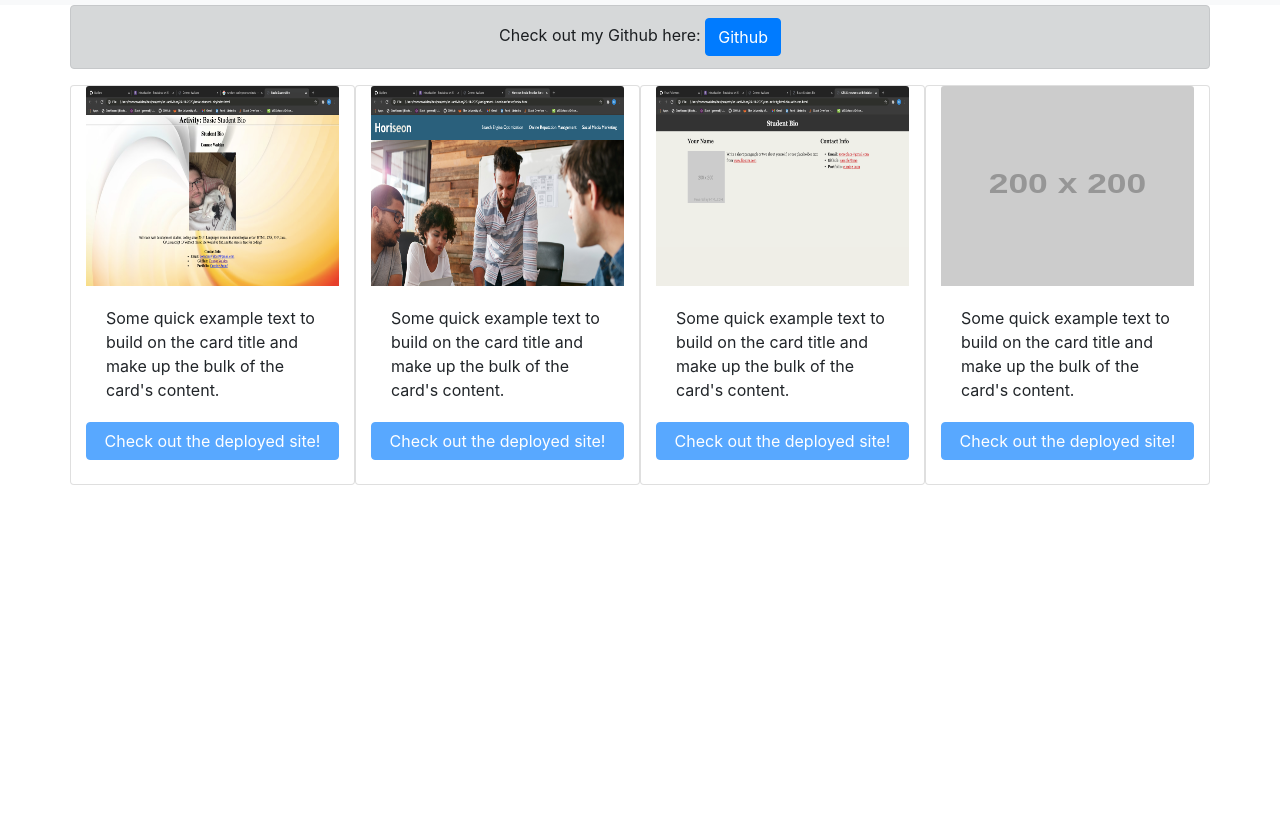
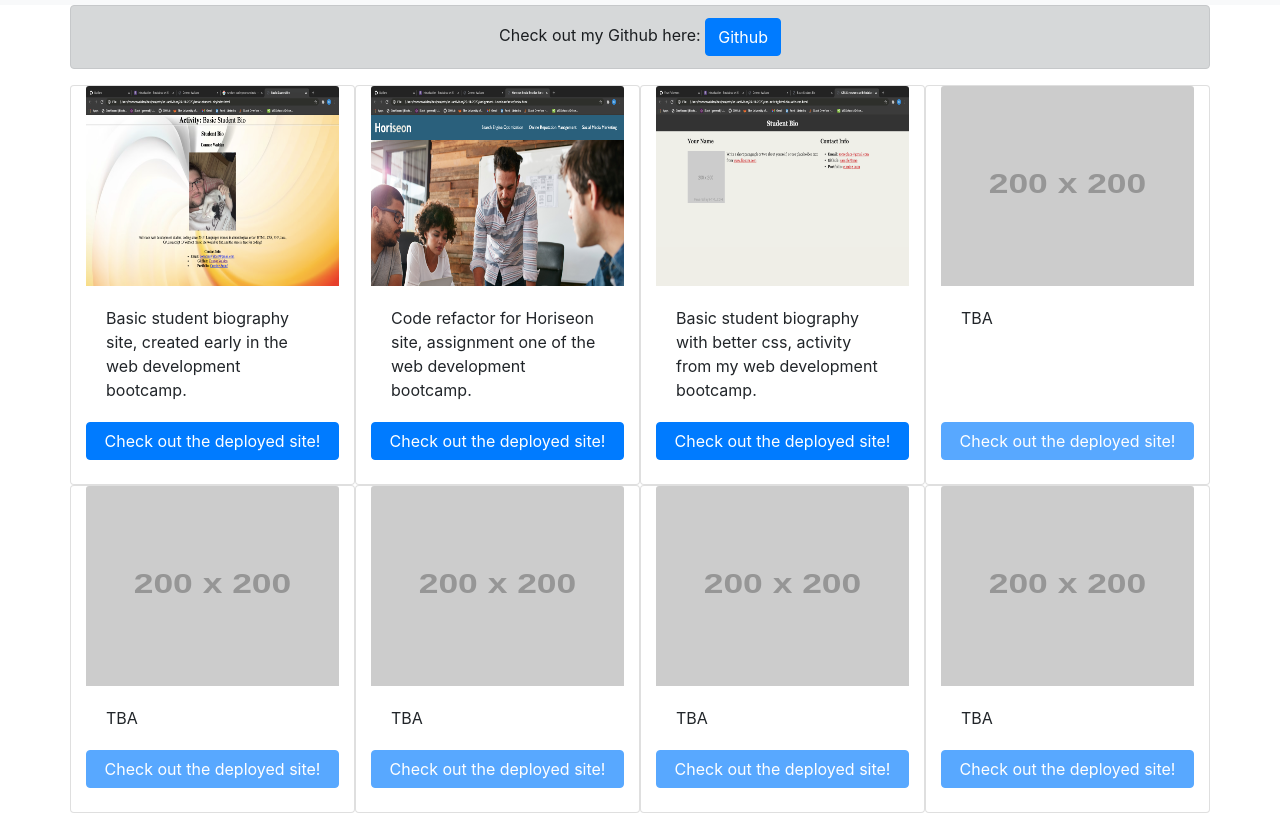
Before and after one commit to Connor-Walden/assignment-2-responsive-portfolio, a plain HTML site: page portfolio.html in a window 1280 px wide. Shown: the part 51-864 px from the top of the page. Before the commit the page ends 800 px from the top, so only its background shows below. Drawn offline with nearby package versions, Linux system fonts and the light colour scheme; placeholder pictures from the web are drawn by us.

Commit message:
Added proper descriptions and links to the sites in my portfolio

```diff
--- a/portfolio.html
+++ b/portfolio.html
@@ -43,27 +43,45 @@
         <div class="card col-md-3" style="width: 18rem;">
           <img src="./assets/images/Screen Shot 2020-12-05 at 12.50.34 pm.png" class="card-img-top" alt="..." width="200px" height="200px">
           <div class="card-body">
-            <p class="card-text">Some quick example text to build on the card title and make up the bulk of the card's content.</p>
+            <p class="card-text">
+              Basic student biography site, created early in the web development bootcamp.
+            </p>
           </div>
-          <button class="btn btn-primary" href="#" disabled>
+          <a class="btn btn-primary" href="https://connor-walden.github.io/" target="_blank">
             Check out the deployed site!
-          </button>
+          </a>
           <br>
         </div>
         <div class="card col-md-3" style="width: 18rem;">
           <img src="./assets/images/Screen Shot 2020-12-05 at 12.51.53 pm.png" class="card-img-top" alt="..." width="200px" height="200px">
           <div class="card-body">
-            <p class="card-text">Some quick example text to build on the card title and make up the bulk of the card's content.</p>
+            <p class="card-text">
+              Code refactor for Horiseon site, assignment one of the web development bootcamp.
+            </p>
           </div>
-          <button class="btn btn-primary" href="#" disabled>
+          <a class="btn btn-primary" href="https://connor-walden.github.io/assignment-1-code-refactor/" target="_blank">
             Check out the deployed site!
-          </button>
+          </a>
           <br>
         </div>
         <div class="card col-md-3" style="width: 18rem;">
           <img src="./assets/images/Screen Shot 2020-12-05 at 12.54.47 pm.png" class="card-img-top" alt="Basic Student Bio Better CSS" width="200px" height="200px">
           <div class="card-body">
-            <p class="card-text">Some quick example text to build on the card title and make up the bulk of the card's content.</p>
+            <p class="card-text">
+              Basic student biography with better css, activity from my web development bootcamp.
+            </p>
+          </div>
+          <a class="btn btn-primary" href="https://connor-walden.github.io/css-activity/" target="_blank">
+            Check out the deployed site!
+          </a>
+          <br>
+        </div>
+        <div class="card col-md-3" style="width: 18rem;">
+          <img src="https://placehold.it/200x200" class="card-img-top" alt="Placeholder Image" width="200px" height="200px">
+          <div class="card-body">
+            <p class="card-text">
+              TBA
+            </p>
           </div>
           <button class="btn btn-primary" href="#" disabled>
             Check out the deployed site!
@@ -73,7 +91,45 @@
         <div class="card col-md-3" style="width: 18rem;">
           <img src="https://placehold.it/200x200" class="card-img-top" alt="Placeholder Image" width="200px" height="200px">
           <div class="card-body">
-            <p class="card-text">Some quick example text to build on the card title and make up the bulk of the card's content.</p>
+            <p class="card-text">
+              TBA
+            </p>
+          </div>
+          <button class="btn btn-primary" href="#" disabled>
+            Check out the deployed site!
+          </button>
+          <br>
+        </div>
+        <div class="card col-md-3" style="width: 18rem;">
+          <img src="https://placehold.it/200x200" class="card-img-top" alt="Placeholder Image" width="200px" height="200px">
+          <div class="card-body">
+            <p class="card-text">
+              TBA
+            </p>
+          </div>
+          <button class="btn btn-primary" href="#" disabled>
+            Check out the deployed site!
+          </button>
+          <br>
+        </div>
+        <div class="card col-md-3" style="width: 18rem;">
+          <img src="https://placehold.it/200x200" class="card-img-top" alt="Placeholder Image" width="200px" height="200px">
+          <div class="card-body">
+            <p class="card-text">
+              TBA
+            </p>
+          </div>
+          <button class="btn btn-primary" href="#" disabled>
+            Check out the deployed site!
+          </button>
+          <br>
+        </div>
+        <div class="card col-md-3" style="width: 18rem;">
+          <img src="https://placehold.it/200x200" class="card-img-top" alt="Placeholder Image" width="200px" height="200px">
+          <div class="card-body">
+            <p class="card-text">
+              TBA
+            </p>
           </div>
           <button class="btn btn-primary" href="#" disabled>
             Check out the deployed site!
```
